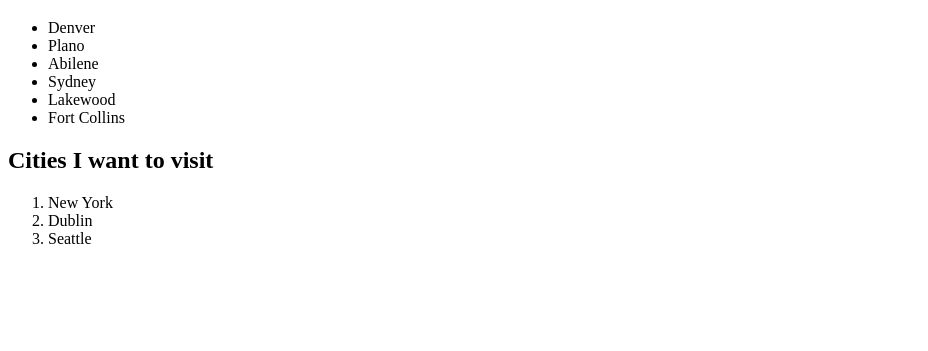
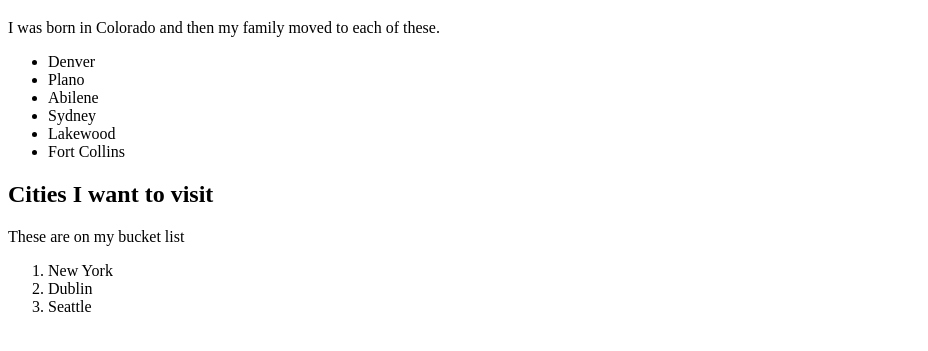
Before and after one commit to saundie184/favoriteanimals, a plain HTML site: page index.html in a window 1280 px wide. Shown: the part 121-472 px from the top of the page, without its empty margins (0-928 px from the left). Drawn offline with Linux system fonts and the light colour scheme.

Commit message:
Added a description of each list

```diff
--- a/index.html
+++ b/index.html
@@ -9,6 +9,7 @@
 <p>This is second paragraph of text. This is second paragraph of text.
    This is second paragraph of text. This is second paragraph of text.</p>
 <h1>Cities I have lived in</h1>
+<p>I was born in Colorado and then my family moved to each of these.</p>
 <ul>
   <li>Denver</li>
   <li>Plano</li>
@@ -18,6 +19,7 @@
   <li>Fort Collins</li>
 </ul>
 <h2>Cities I want to visit</h2>
+<p>These are on my bucket list</p>
 <ol>
   <li>New York</li>
   <li>Dublin</li>
```
